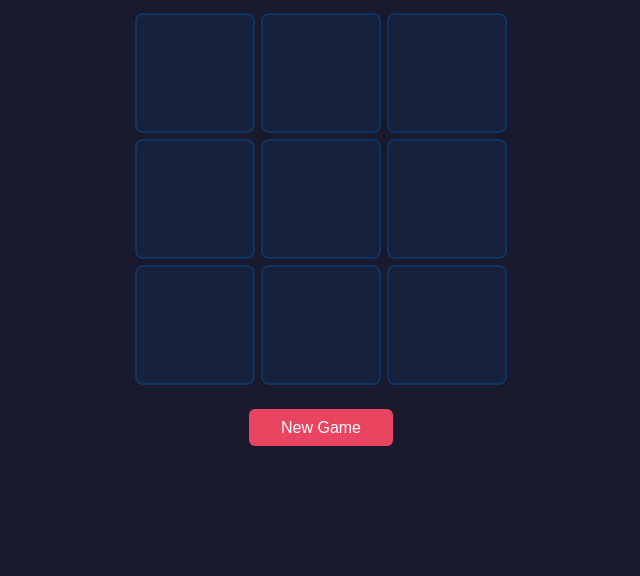
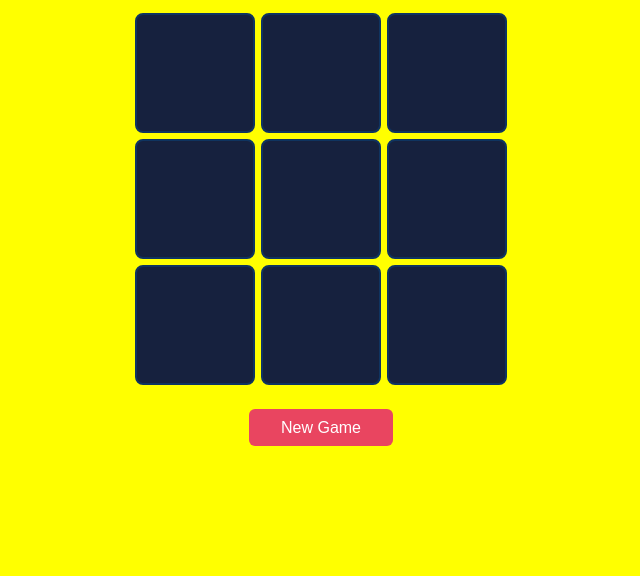
Before and after one commit to LukasB3/agent-playground, a plain HTML site: page index.html in a window 1280 px wide. Shown: the part 224-800 px from the top of the page, without its empty margins (319-959 px from the left). Drawn offline with Linux system fonts and the light colour scheme.

Commit message:
Change background color to yellow

```diff
--- a/index.html
+++ b/index.html
@@ -14,7 +14,7 @@
       align-items: center;
       justify-content: center;
       min-height: 100vh;
-      background: #1a1a2e;
+      background: yellow;
       color: #e0e0e0;
     }
 
```
